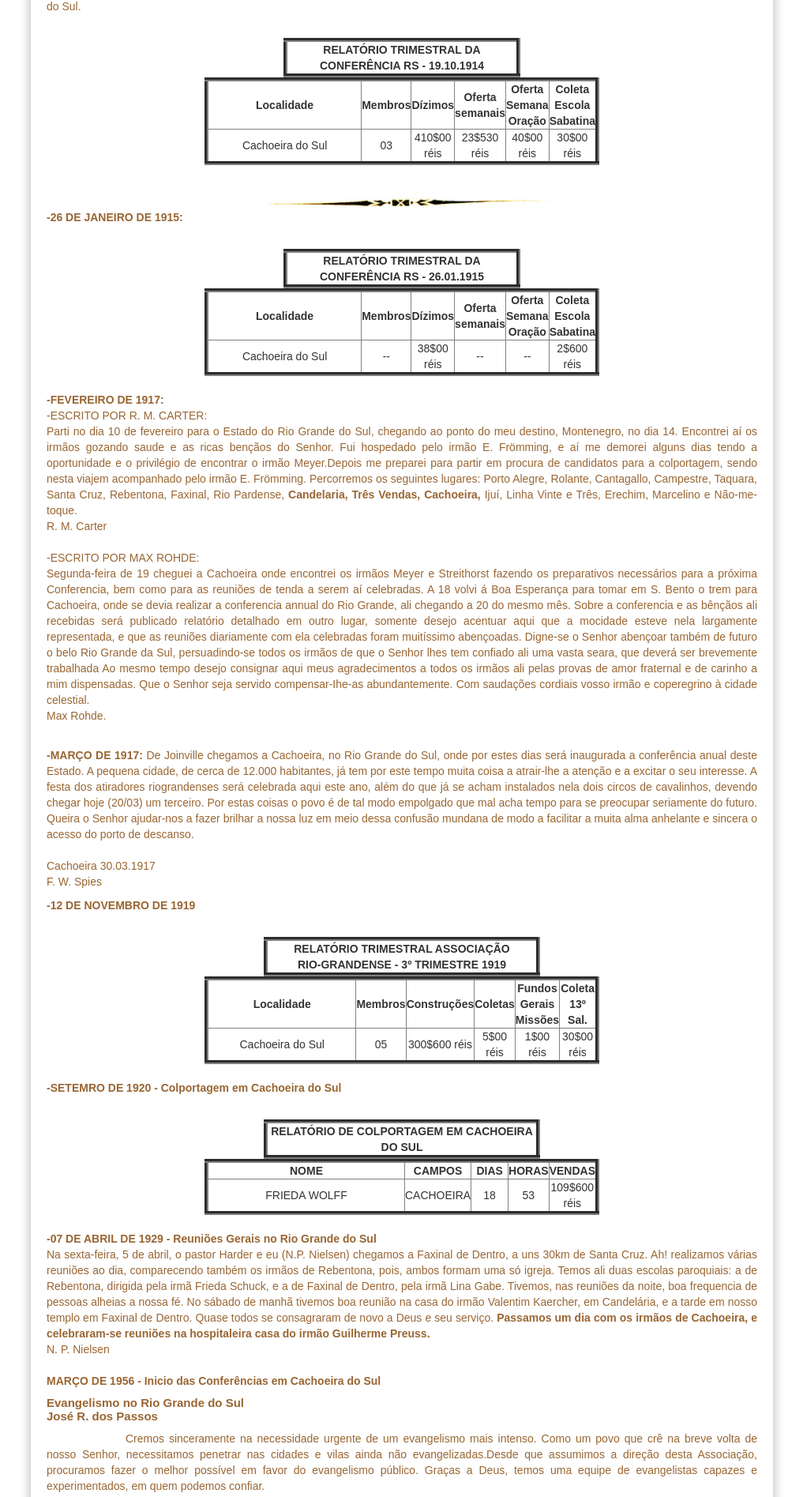
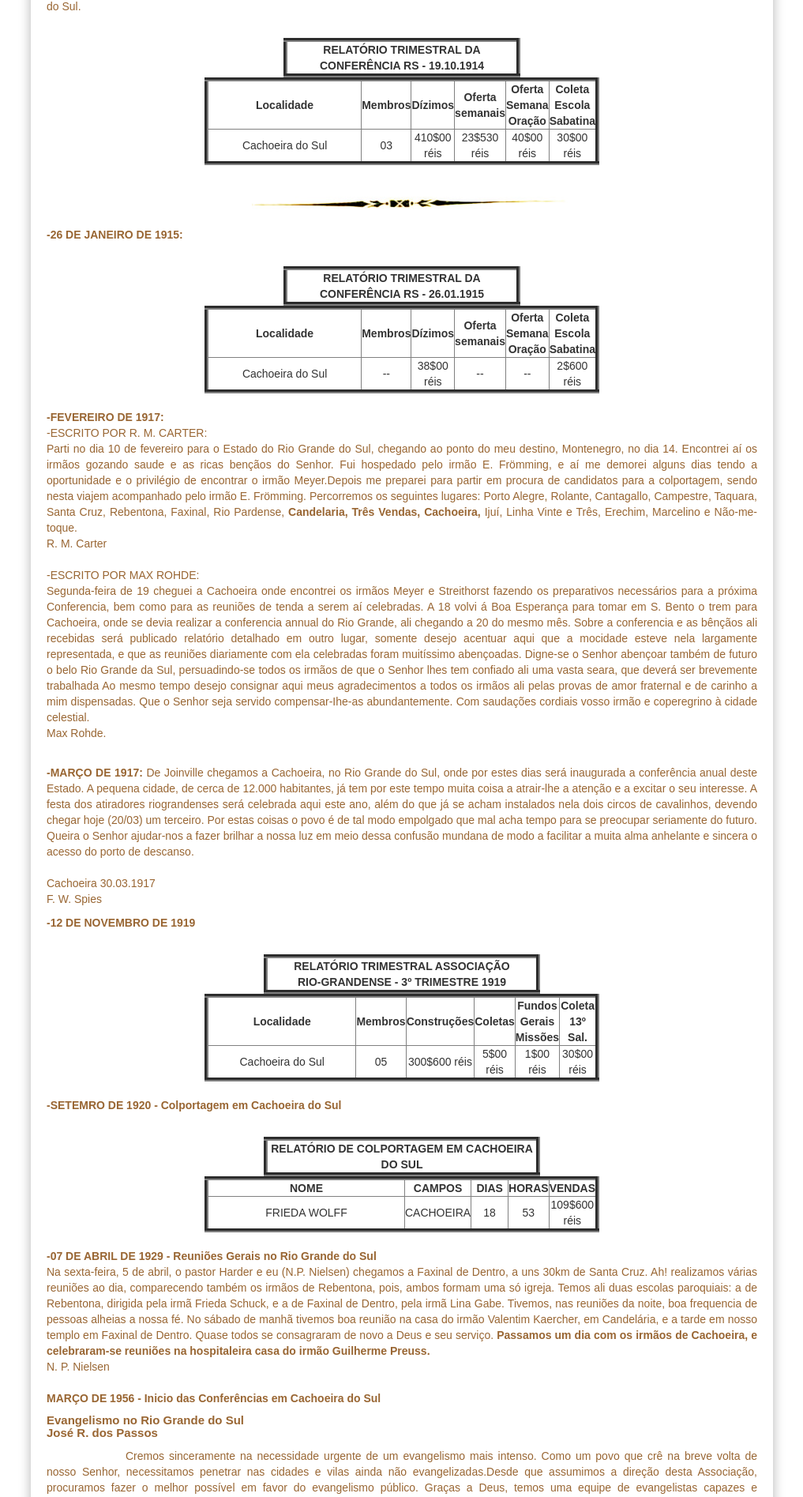
Before and after one commit to claudiovargas1955/claudiovargas1955.github.io, a Jekyll site: the page built from _pages/história-da-iasd-cachoeira.html, in a window 1280 px wide. Shown: the part 1022-2917 px from the top of the page at 79% size, without its empty margins (131-1148 px from the left). Built offline with Jekyll 4.4.1, drawn with Linux system fonts in a browser that asks for light colours; some web fonts are replaced.

Commit message:
Update história-da-iasd-cachoeira.html

```diff
--- a/_pages/história-da-iasd-cachoeira.html
+++ b/_pages/história-da-iasd-cachoeira.html
@@ -85,7 +85,7 @@
 
   .dir3{
         align: center;
-        margin-left: 280px;
+        margin-left: 260px;
         margin-top: 20px;
         margin-botton: 40px;
   }
@@ -130,7 +130,7 @@
       </table><br>
   </div>
 
-    <img class="dir3" style="float:center"; src="/images/separacao.jpg" class="img-responsive" width="360px" title="";/>
+    <img class="dir3" style="float:center"; src="/images/separacao.jpg" class="img-responsive" width="400px" title="";/><br>
 
  <p><b>-26 DE JANEIRO DE 1915: </b><br>
 
```
